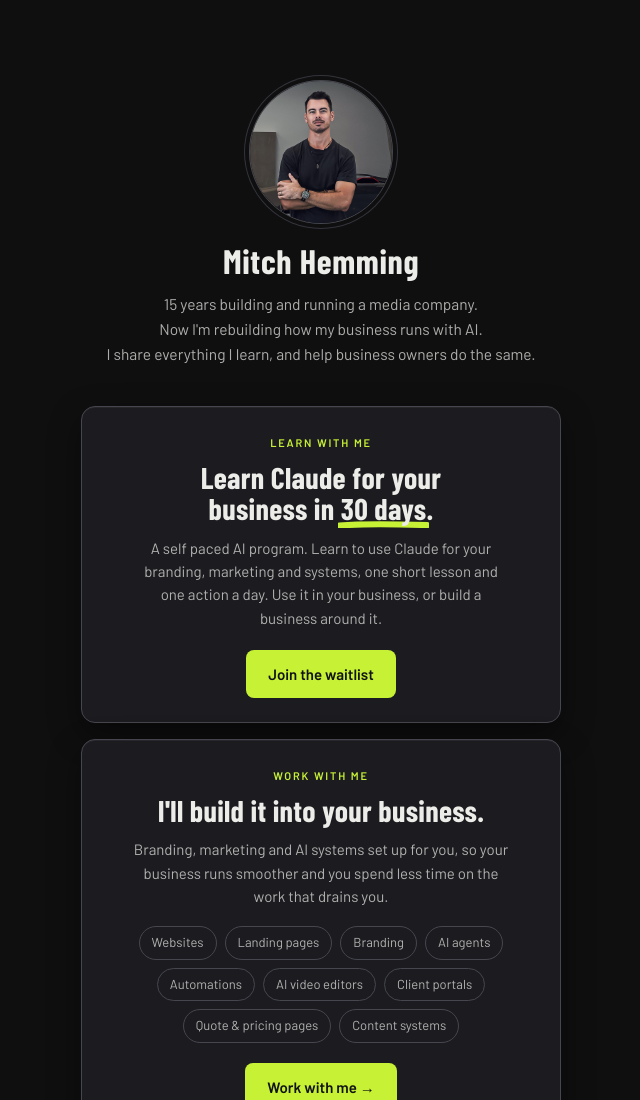
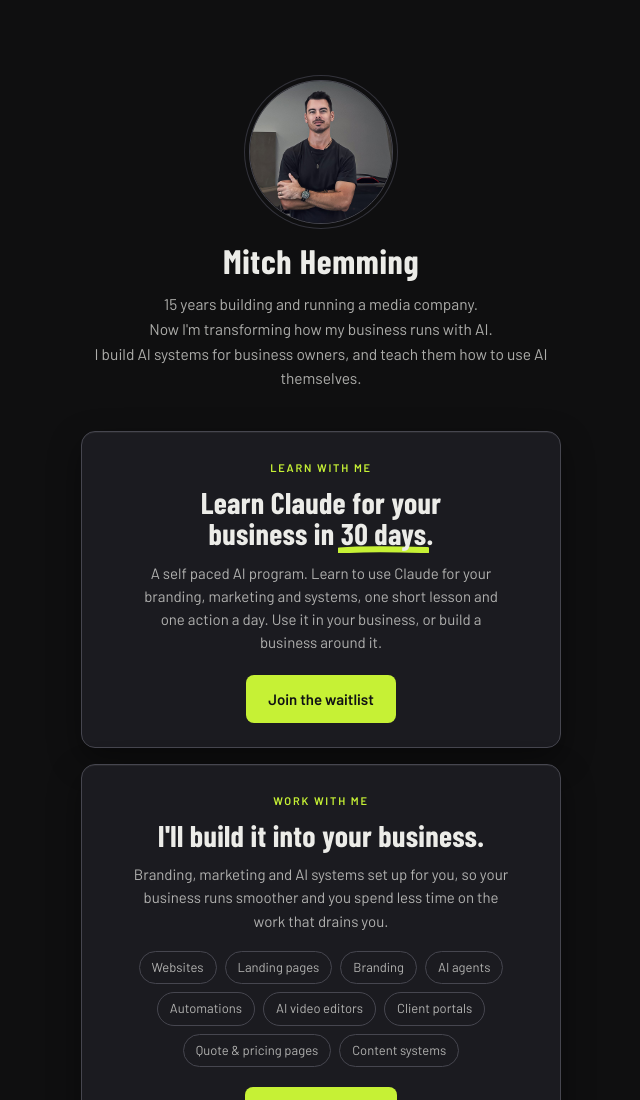
Before and after one commit to mitchhemming/mitchhemming-site, a plain HTML site: page index.html in a window 1280 px wide. Shown: the top 1100 px of the page, without its empty margins (319-959 px from the left). Drawn offline with nearby package versions, Linux system fonts and the light colour scheme.

Commit message:
Bio: transforming with AI, services and teaching
Co-Authored-By: Claude Opus 5.5 <noreply@anthropic.com>
Claude-Session: https://claude.ai/code/session_013sYfwFDGLzk7vif2mG9Wp3

```diff
--- a/index.html
+++ b/index.html
@@ -33,7 +33,7 @@
   <section class="profile">
     <div class="avatar"><img src="mitch-hemming.jpg" alt="Mitch Hemming" width="800" height="800"></div>
     <h1 class="name">Mitch Hemming</h1>
-    <p class="bio">15 years building and running a media company.<br>Now I'm rebuilding how my business runs with AI.<br>I share everything I learn, and help business owners do the same.</p>
+    <p class="bio">15 years building and running a media company.<br>Now I'm transforming how my business runs with AI.<br>I build AI systems for business owners, and teach them how to use AI themselves.</p>
   </section>
 
   <!-- Learn with me -->
```
Also changed, not shown: work.html (+1 -1 lines).
